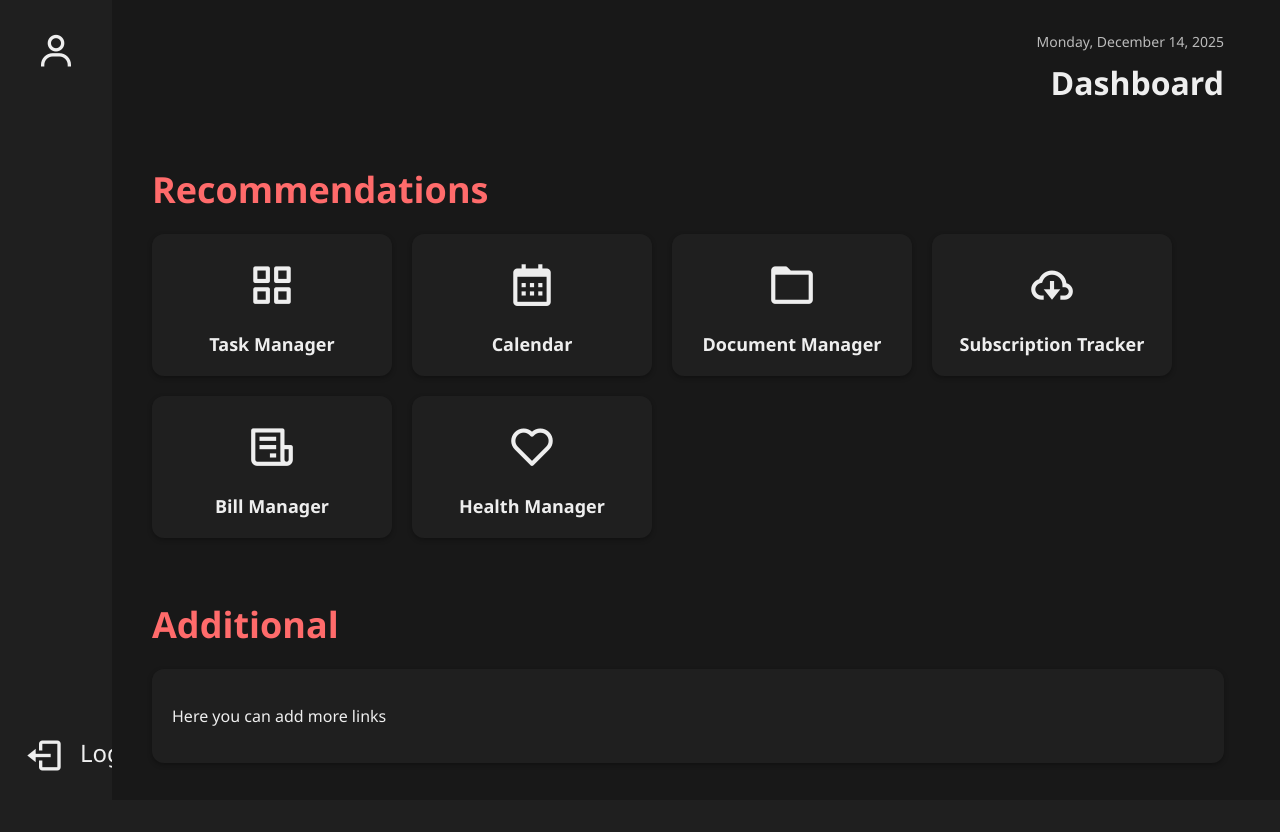
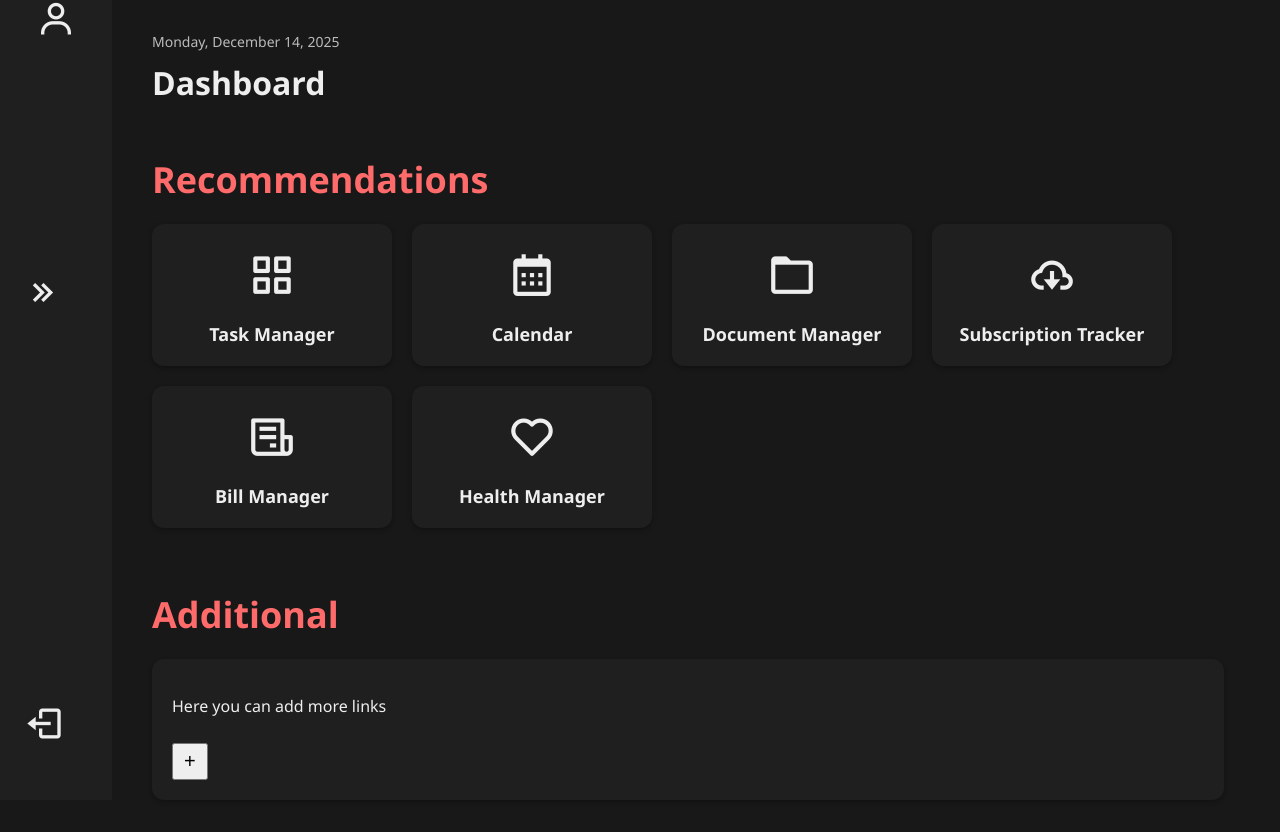
Before and after one commit to Dhananjay625/LifeFlow, a Django app: page /dashboard/ in a window 1280 px wide. Before the commit the page ends 771 px from the top, so only its background shows below. Run offline with Django 4.2, Linux system fonts and the light colour scheme; a user stored in the database is signed in.

Commit message:
Updating the dashboard page

```diff
--- a/LifeFlow/main/static/index.css
+++ b/LifeFlow/main/static/index.css
@@ -1033,3 +1033,11 @@ h1 {
     min-width: 0;
   }
 }
+
+.plus-button
+{
+  font-size: 20px;
+  padding: 5px 10px;
+  margin-top: 10px;
+  cursor: pointer;
+}
--- a/LifeFlow/main/templates/dashboard.html
+++ b/LifeFlow/main/templates/dashboard.html
@@ -10,11 +10,15 @@
 </head>
 <body>
     <div class="container">
-        <aside>
+        <aside class="nav">
             <div class="user">
                 <i class='bx bx-user'></i>
             </div>
-
+            <div class="collapse-btn">
+                <a href="#" data-resize-btn>
+                    <i class='bx bx-chevrons-right'></i><span>Collapse</span>
+                </a>
+            </div>
             <div class="logout-btn">
                 <a href="{% url 'login' %}">
                   <i class='bx bx-log-out'></i><span>Logout</span>
@@ -23,7 +27,7 @@
         </aside>
         <!--Main content-->
         <main class="content">
-            <header class="header-right">
+            <header class="header-left">
                 <div class="date">Monday, December 14, 2025</div>
                 <h1>Dashboard</h1>
             </header>
@@ -34,7 +38,7 @@
                 <div class="widgets">
                     <!--Task Manager-->
                     <div class="widget-item">
-                        <a href="TaskManager.html">
+                        <a href="{% url 'TaskManager' %}">
                             <div class="widget-icon">
                                 <i class="bx bx-grid-alt"></i>
                             </div>
@@ -44,7 +48,7 @@
 
                     <!--Calendar-->
                     <div class="widget-item">
-                        <a href="calender.html">
+                        <a href="{% url 'calender' %}">
                             <div class="widget-icon">
                                 <i class="bx bx-calendar"></i>
                             </div>
@@ -54,7 +58,7 @@
 
                     <!--Document Manager-->
                     <div class="widget-item">
-                        <a href="DocumentStorage.html">
+                        <a href="{% url 'DocumentStorage' %}">
                             <div class="widget-icon">
                                 <i class="bx bx-folder"></i>
                             </div>
@@ -64,7 +68,7 @@
 
                     <!--Subscription Tracker-->
                     <div class="widget-item">
-                        <a href="Subscription.html">
+                        <a href="{% url 'Subscription' %}">
                             <div class="widget-icon">
                                 <i class="bx bx-cloud-download"></i>
                             </div>
@@ -74,7 +78,7 @@
 
                     <!--Bill Manager-->
                     <div class="widget-item">
-                        <a href="BillManager.html">
+                        <a href="{% url 'BillManager' %}">
                             <div class="widget-icon">
                                 <i class="bx bx-receipt"></i>
                             </div>
@@ -84,7 +88,7 @@
 
                     <!--Health Manager-->
                     <div class="widget-item">
-                        <a href="healthManager.html">
+                        <a href="{% url 'HealthManager' %}">
                             <div class="widget-icon">
                                 <i class="bx bx-heart"></i>
                             </div>
@@ -99,9 +103,20 @@
                 <h2>Additional</h2>
                 <div class="additional-content">
                     <p>Here you can add more links</p>
+                    <button class="plus-button">+</button>
                 </div>
             </section>
         </main>
     </div>
+    <script>
+        const resizeBtn = document.querySelector("[data-resize-btn]");
+        if (resizeBtn)
+        {
+            resizeBtn.addEventListener("click", function (e) {
+                e.preventDefault();
+                document.body.classList.toggle("sb-expanded");
+            });
+        }
+    </script>
 </body>
 </html>
```
Also changed, not shown: LifeFlow/db.sqlite3.
